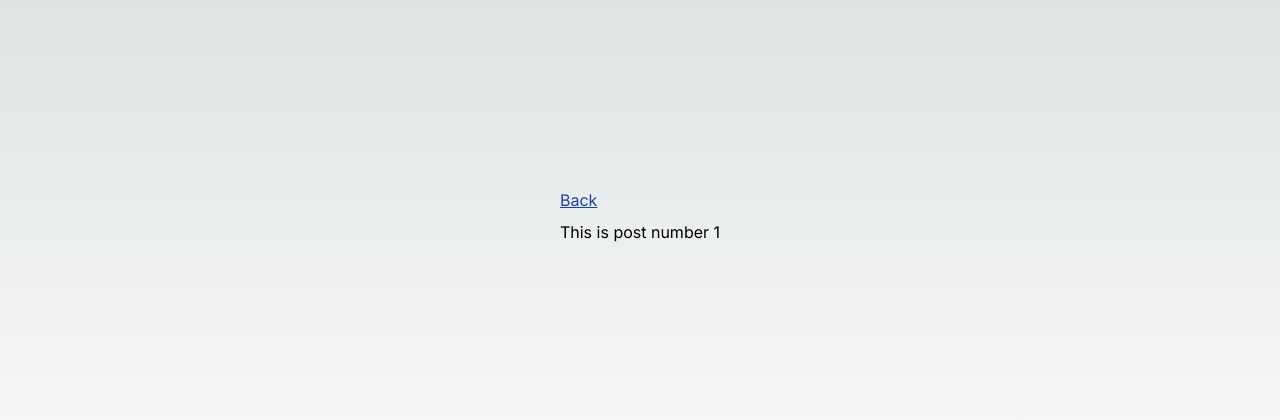
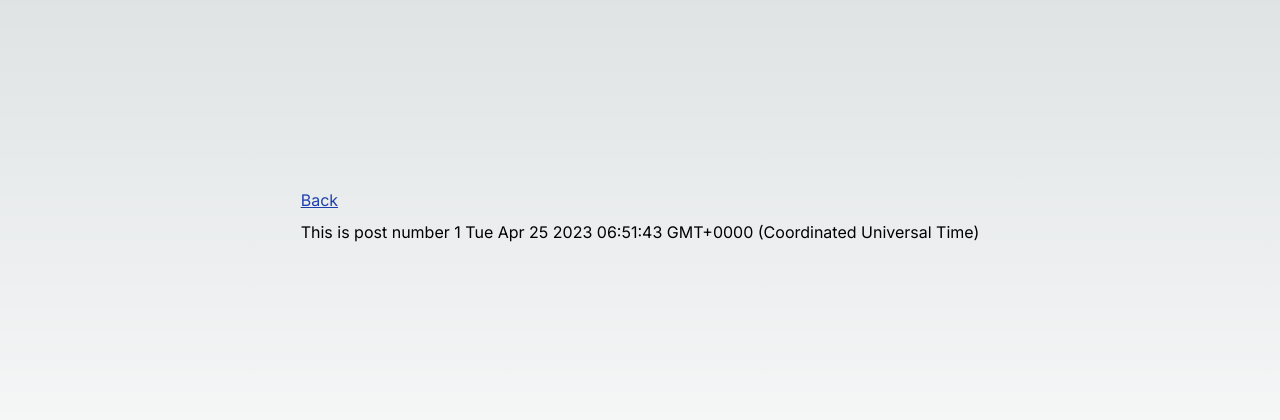
Before and after one commit to mastoj/nextjs-vercel-caching, a Next.js app: page /1 in a window 1280 px wide. Shown: the part 184-604 px from the top of the page. Built offline with nearby package versions, Linux system fonts and the light colour scheme.

Commit message:
Testing static and revalidate

```diff
--- a/src/app/[id]/page.tsx
+++ b/src/app/[id]/page.tsx
@@ -13,6 +13,8 @@ export async function generateStaticParams() {
   ];
 }
 
+export const revalidate = 20;
+
 const Post = ({ params }: Props) => {
   const { id } = params;
   return (
@@ -20,11 +22,11 @@ const Post = ({ params }: Props) => {
       <Link className="underline text-blue-800" href="/">
         Back
       </Link>
-      <div>This is post number {id}</div>
+      <div>
+        This is post number {id} {new Date().toString()}{" "}
+      </div>
     </div>
   );
 };
 
-export const revalidate = 120;
-
 export default Post;
```
